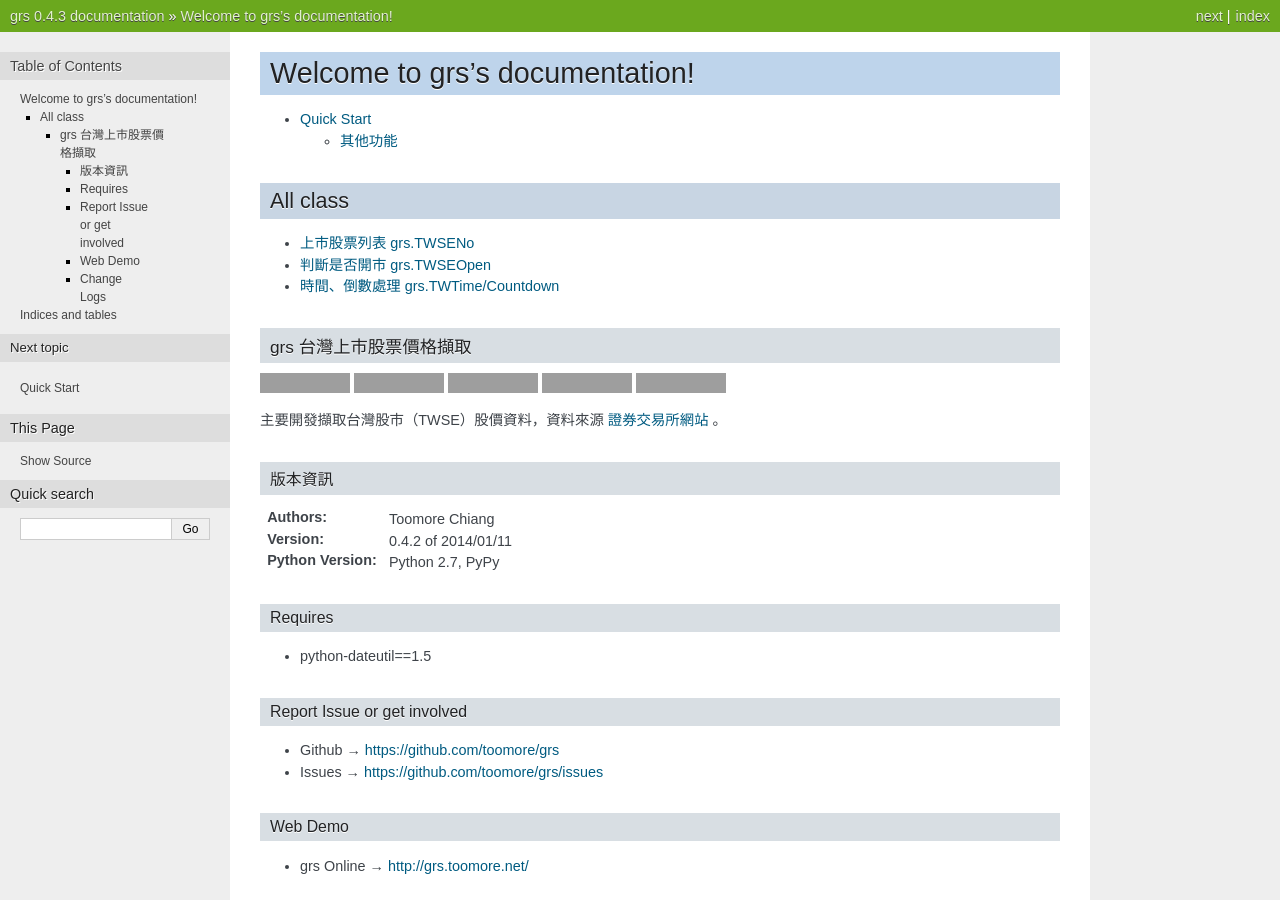
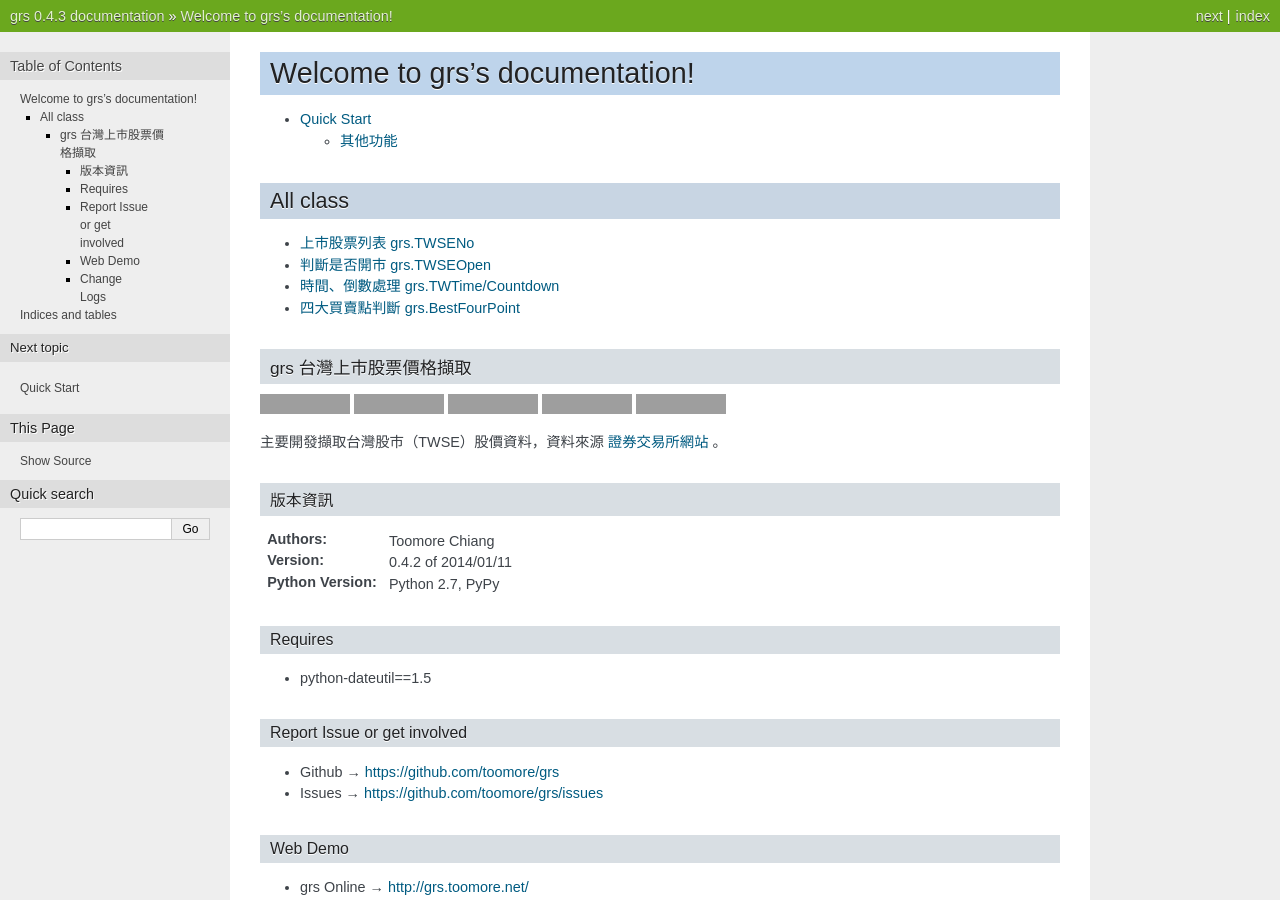
Before and after one commit to toomore/grs, a Sphinx documentation site: the page built from docs/source/index.rst, in a window 1280 px wide and 900 px high, cut to the strip 0-900 px from the top of the window. Built offline with Sphinx 7.4.7, drawn with Linux system fonts in a browser that asks for light colours; formulas are drawn with MathJax 3; pages that are not in the unit, such as notebooks, are missing from menus; grey boxes are pictures that could not be loaded.

Commit message:
Add `best_buy_or_sell` into indes docs.

```diff
--- a/docs/source/index.rst
+++ b/docs/source/index.rst
@@ -22,6 +22,7 @@ All class
    上市股票列表 grs.TWSENo <twseno>
    判斷是否開市 grs.TWSEOpen <twseopen>
    時間、倒數處理 grs.TWTime/Countdown <tw_time>
+   四大買賣點判斷 grs.BestFourPoint <best_buy_or_sell>
 
 ============================
 grs 台灣上市股票價格擷取
```
